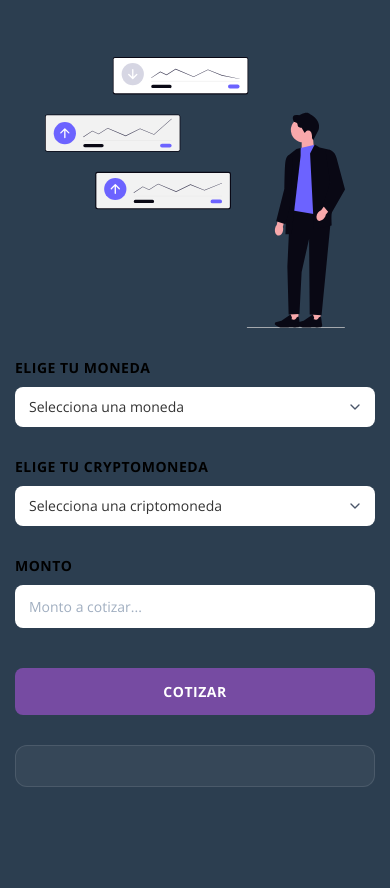
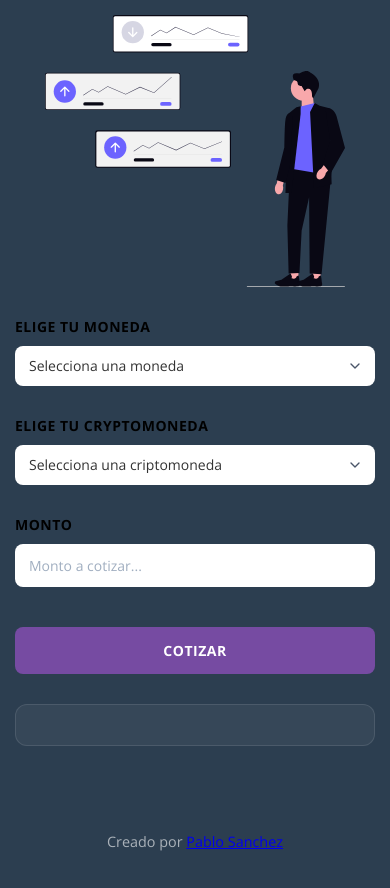
Before and after one commit to PabloGSA/Cotizador, a plain HTML site: page index.html in a window 390 px wide. Before the commit the page ends 844 px from the top, so only its background shows below. Drawn offline with nearby package versions, Linux system fonts and the light colour scheme.

Commit message:
Agregado Footer

```diff
--- a/index.css
+++ b/index.css
@@ -208,8 +208,6 @@ input.coin-input {
     #coin-info .price {
         font-size: 14px;
     }
-}
-
 .loader {
   border: 16px solid #f3f3f3; /* Light grey */
   border-top: 16px solid #3498db; /* Blue */
@@ -229,3 +227,25 @@ input.coin-input {
   0% { transform: rotate(0deg); }
   100% { transform: rotate(360deg); }
 }
+
+.footer {
+        font-size: 0.85rem;
+        padding: 1rem;
+        margin-top: 1.5rem;
+    }
+
+.footer {
+    margin-top: 2rem;
+    padding: 1.5rem;
+    text-align: center;
+    color: rgba(255, 255, 255, 0.6);
+    font-size: 0.9rem;
+    position: relative;
+    z-index: 1;
+}
+
+.footer p {
+    margin: 0;
+}
+
+}
--- a/index.html
+++ b/index.html
@@ -43,6 +43,14 @@
             </form>
             <div id="coin-info"></div>
         </div>
+        <footer class="footer">
+        <p>
+            Creado por
+            <a href="https://github.com/PabloGSA" target="_blank" rel="noopener noreferrer" class="github-link">
+                Pablo Sanchez
+            </a>
+        </p>
+    </footer>
     </div>
     <script src="index.js"></script>
 </body>
```
